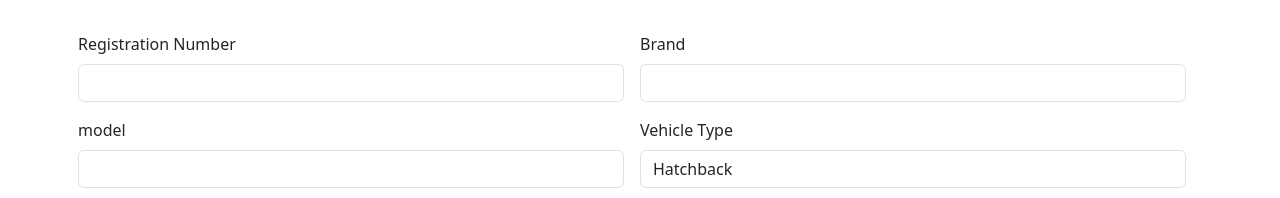
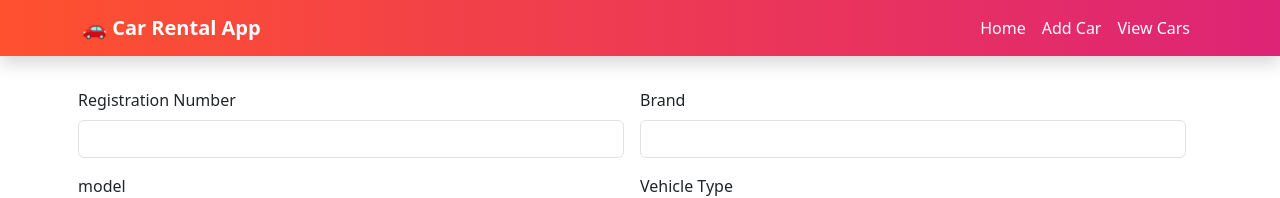
Before and after one commit to sivani-r-anil/Car-rental-app, a React (Vite) app: page / in a window 1280 px wide. Shown: the top 198 px of the page. Built offline with nearby package versions, Linux system fonts and the light colour scheme; no server answers.

Commit message:
AddCar page edited

```diff
--- a/package.json
+++ b/package.json
@@ -12,7 +12,8 @@
   "dependencies": {
     "axios": "^1.18.1",
     "react": "^19.2.7",
-    "react-dom": "^19.2.7"
+    "react-dom": "^19.2.7",
+    "react-router-dom": "^7.18.1"
   },
   "devDependencies": {
     "@eslint/js": "^10.0.1",
--- a/src/components/AddCar.jsx
+++ b/src/components/AddCar.jsx
@@ -1,5 +1,6 @@
 import axios from 'axios'
 import React, { useState } from 'react'
+import NavigationBar from './NavigationBar'
 
 const AddCar = () => {
 
@@ -55,7 +56,7 @@ const AddCar = () => {
     }
   return (
     <div>
-
+        <NavigationBar />
         <div className="container">
                 <div className="row">
                     <div className="col-12 col-sm-12 col-md-12 col-lg-12 col-xl-12 col-xxl-12" />
```
Also changed, not shown: 1 other file (tests, documents, lock files or other folders).
